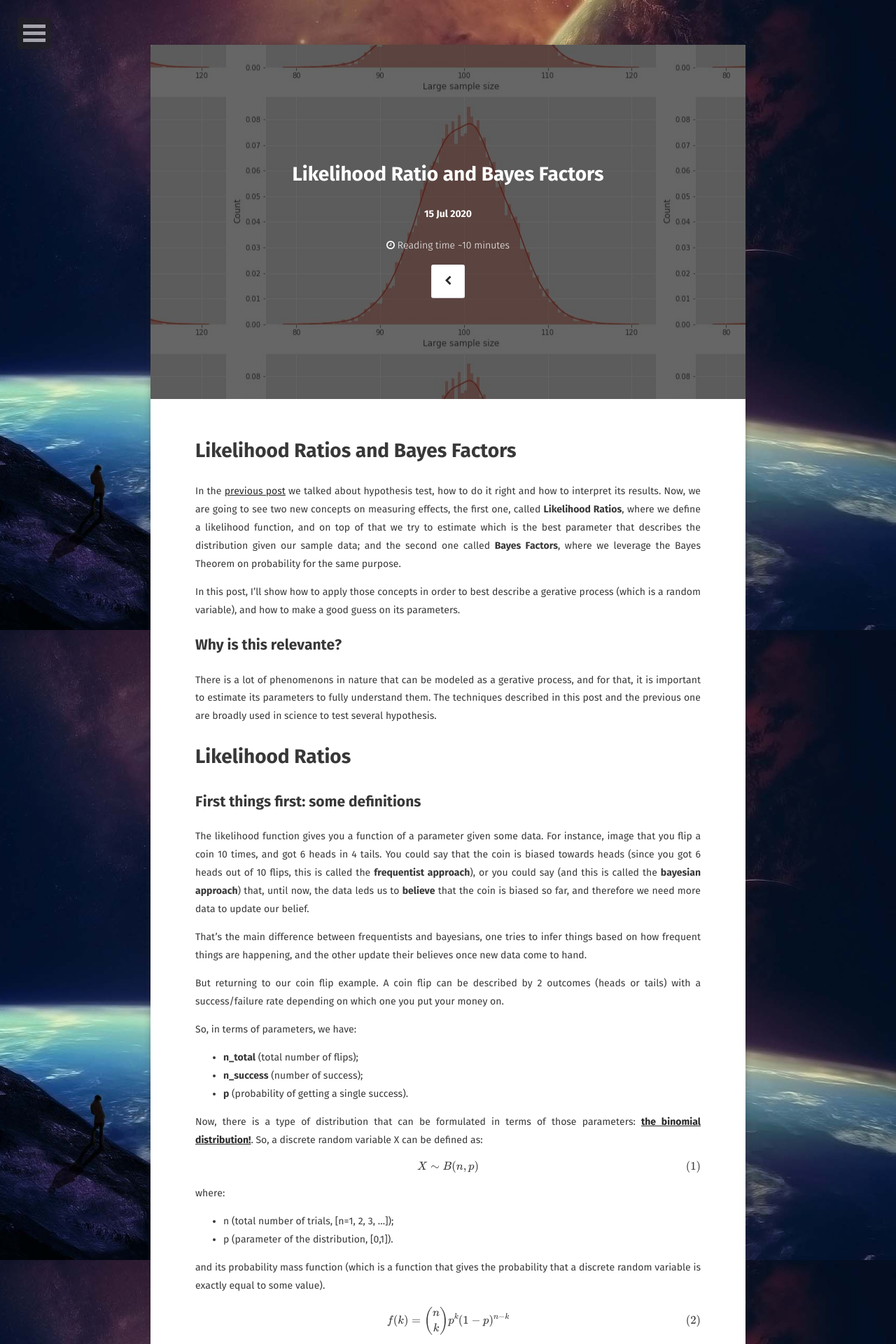
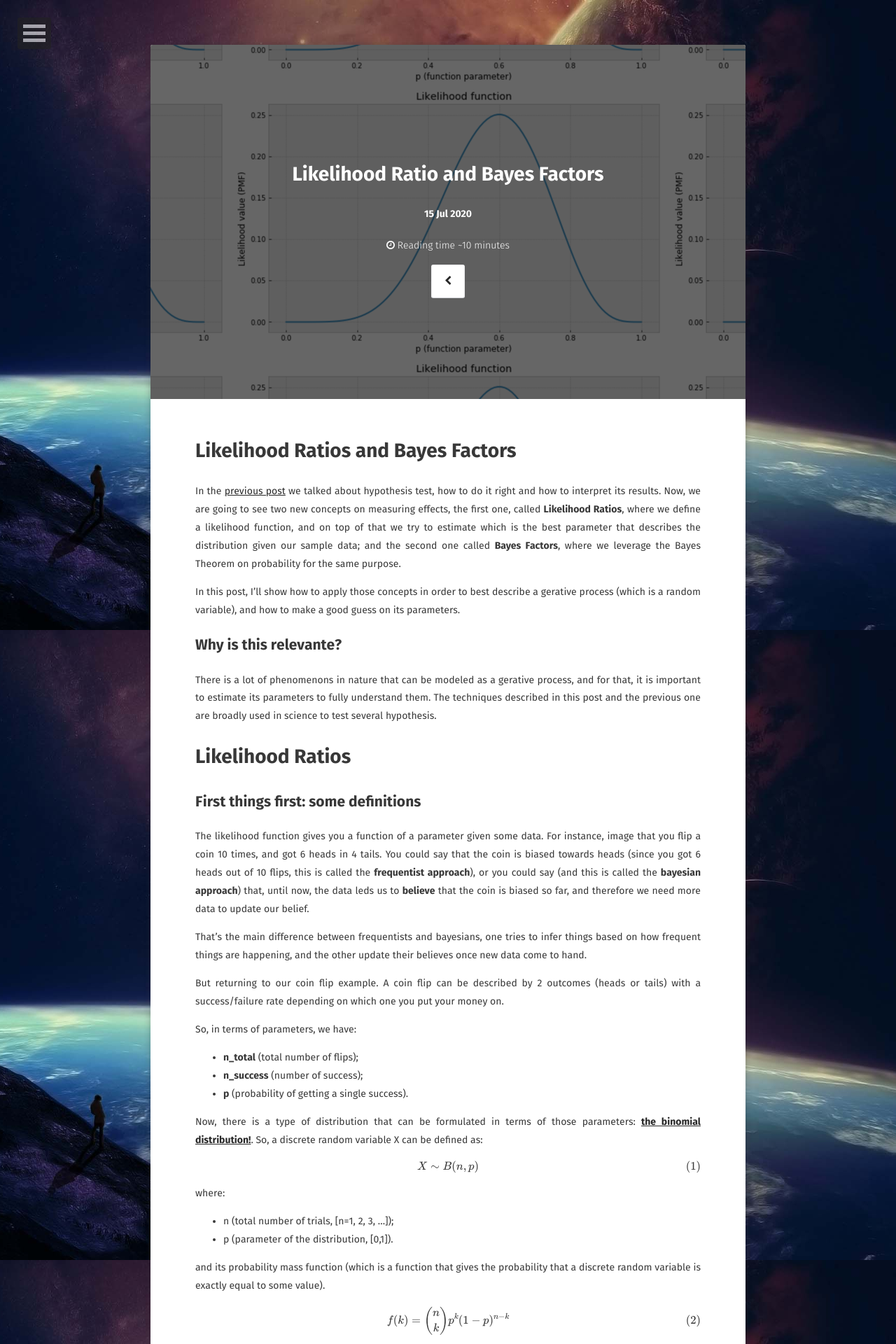
Before and after one commit to hgpadovani/hgpadovani.github.io, a Jekyll site: the page built from _posts/2020-07-15-likelihood-ratio-bayes-factors.md, in a window 1280 px wide. Shown: the top 1920 px of the page at 70% size. Built offline with Jekyll 4.4.1, drawn with Linux system fonts in a browser that asks for light colours; some web fonts are replaced; formulas are drawn with MathJax 3; comment, search, counter and statistics services are not loaded.

Commit message:
fixing background image

```diff
--- a/_posts/2020-07-15-likelihood-ratio-bayes-factors.md
+++ b/_posts/2020-07-15-likelihood-ratio-bayes-factors.md
@@ -8,7 +8,7 @@ tag:
 - likelihood
 - statistics
 - bayesian statistics
-feature: "/assets/img/hyptest/norm_dist.JPG"
+feature: "/assets/img/likbayes/likelihood.PNG"
 comments: true
 ---
 
```
